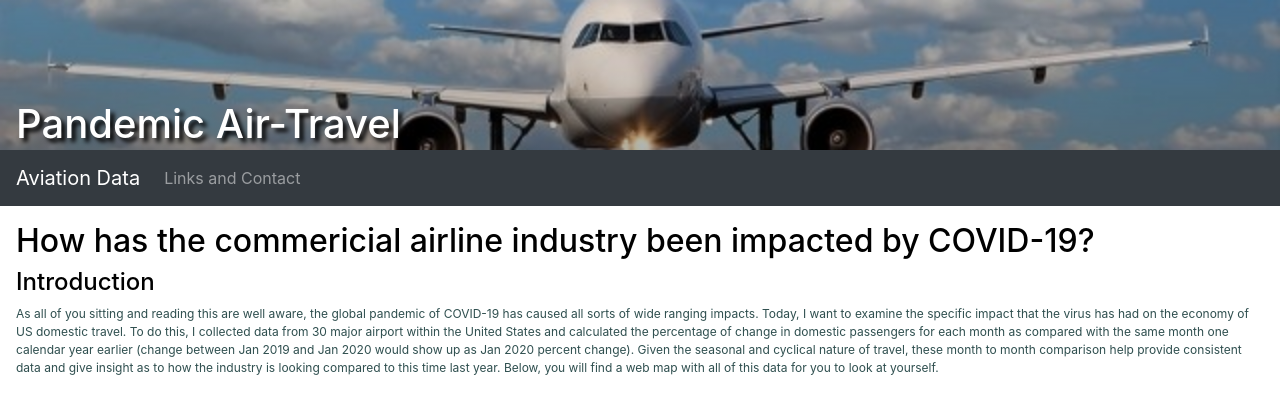
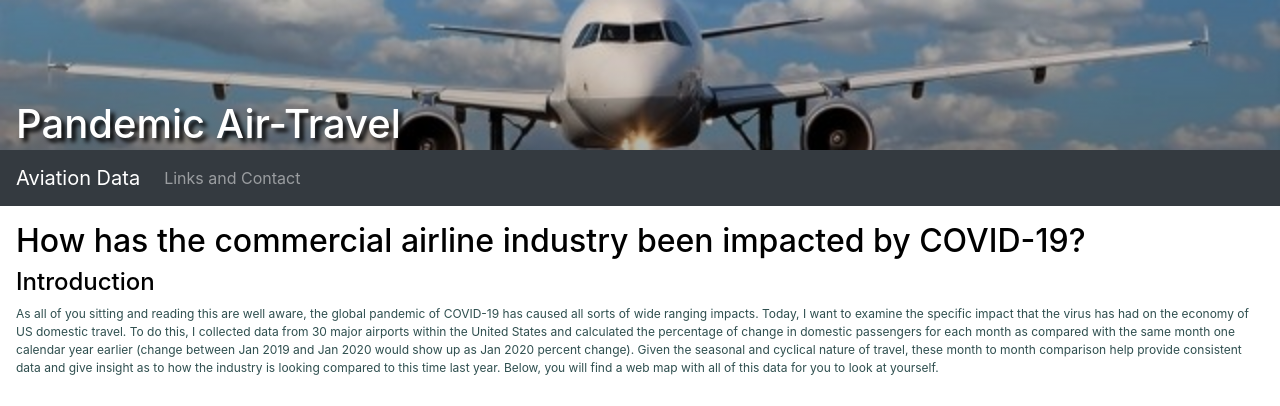
Before and after one commit to kylefeffer/leaflet-lab, a plain HTML site: page index.html in a window 1280 px wide. Shown: the top 406 px of the page. Drawn offline with nearby package versions, Linux system fonts and the light colour scheme.

Commit message:
minor spelling changes

```diff
--- a/index.html
+++ b/index.html
@@ -53,9 +53,9 @@
 		</nav>
 
 		<div style="padding: 16px">
-			<h2>How has the commericial airline industry been impacted by COVID-19?</h2>
+			<h2>How has the commercial airline industry been impacted by COVID-19?</h2>
 			<h4>Introduction</h4>
-			<p>As all of you sitting and reading this are well aware, the global pandemic of COVID-19 has caused all sorts of wide ranging impacts. Today, I want to examine the specific impact that the virus has had on the economy of US domestic travel. To do this, I collected data from 30 major airport within the United States and calculated the percentage of change in domestic passengers for each month as compared with the same month one calendar year earlier (change between Jan 2019 and Jan 2020 would show up as Jan 2020 percent change). Given the seasonal and cyclical nature of travel, these month to month comparison help provide consistent data and give insight as to how the industry is looking compared to this time last year. Below, you will find a web map with all of this data for you to look at yourself.</p>
+			<p>As all of you sitting and reading this are well aware, the global pandemic of COVID-19 has caused all sorts of wide ranging impacts. Today, I want to examine the specific impact that the virus has had on the economy of US domestic travel. To do this, I collected data from 30 major airports within the United States and calculated the percentage of change in domestic passengers for each month as compared with the same month one calendar year earlier (change between Jan 2019 and Jan 2020 would show up as Jan 2020 percent change). Given the seasonal and cyclical nature of travel, these month to month comparison help provide consistent data and give insight as to how the industry is looking compared to this time last year. Below, you will find a web map with all of this data for you to look at yourself.</p>
 		</div>
 
 		<div class="container">
```
